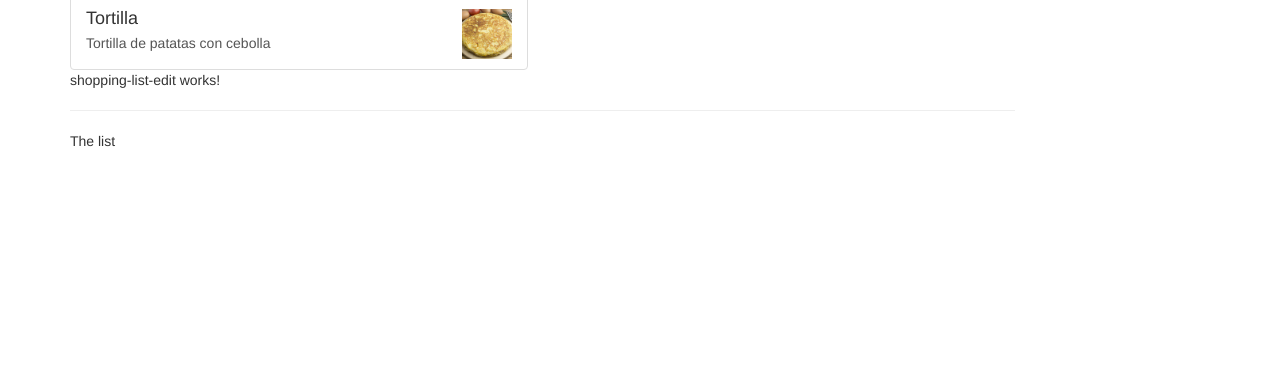
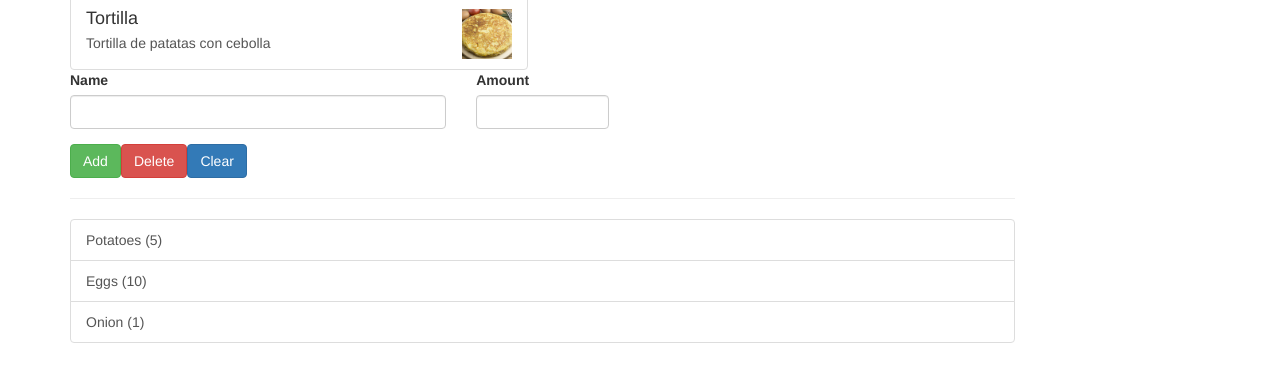
Before and after one commit to raquelbcarballo/cooking-app, an Angular app: page / in a window 1280 px wide. Shown: the part 220-602 px from the top of the page. Built offline with nearby package versions, Linux system fonts and the light colour scheme.

Commit message:
add shoping list component and edit component

```diff
--- /dev/null
+++ b/src/app/shared/ingredient.model.ts
@@ -0,0 +1,3 @@
+export class Ingredient {
+    constructor(public name: string, public amount: number) { }
+}
--- a/src/app/shopping-list/shopping-list-edit/shopping-list-edit.component.html
+++ b/src/app/shopping-list/shopping-list-edit/shopping-list-edit.component.html
@@ -1 +1,23 @@
-<p>shopping-list-edit works!</p>
+<div class="row">
+    <div class="col-xs-12">
+        <form>
+            <div class="row">
+                <div class="col-sm-5 form-group">
+                    <label for="name">Name</label>
+                    <input type="text" name="name" id="name" class="form-control">
+                </div>
+                <div class="col-sm-2 form-group">
+                    <label for="amount">Amount</label>
+                    <input type="text" name="amount" id="amount" class="form-control">
+                </div>
+            </div>
+            <div class="row">
+                <div class="col-xs-12">
+                    <button class="btn btn-success" type="submit">Add</button>
+                    <button class="btn btn-danger" type="button">Delete</button>
+                    <button class="btn btn-primary" type="button">Clear</button>
+                </div>
+            </div>
+        </form>
+    </div>
+</div>
--- a/src/app/shopping-list/shopping-list.component.html
+++ b/src/app/shopping-list/shopping-list.component.html
@@ -2,6 +2,9 @@
     <div class="col-xs-10">
         <app-shopping-list-edit></app-shopping-list-edit>
         <hr>
-        <p>The list</p>
+        <ul class="list-group">
+            <a class="list-group-item" style="cursor: pointer"
+                *ngFor="let ingredient of ingredients">{{ingredient.name}} ({{ingredient.amount}})</a>
+        </ul>
     </div>
 </div>
--- a/src/app/shopping-list/shopping-list.component.ts
+++ b/src/app/shopping-list/shopping-list.component.ts
@@ -1,10 +1,19 @@
-import { Component } from '@angular/core';
+import { Component, OnInit } from '@angular/core';
+import { Ingredient } from '../shared/ingredient.model';
 
 @Component({
   selector: 'app-shopping-list',
   templateUrl: './shopping-list.component.html',
   styleUrl: './shopping-list.component.css'
 })
-export class ShoppingListComponent {
+export class ShoppingListComponent implements OnInit {
+  ingredients: Ingredient[] = [
+    new Ingredient('Potatoes', 5),
+    new Ingredient('Eggs', 10),
+    new Ingredient('Onion', 1)
+  ]
 
+  constructor() { }
+
+  ngOnInit() { }
 }
```
